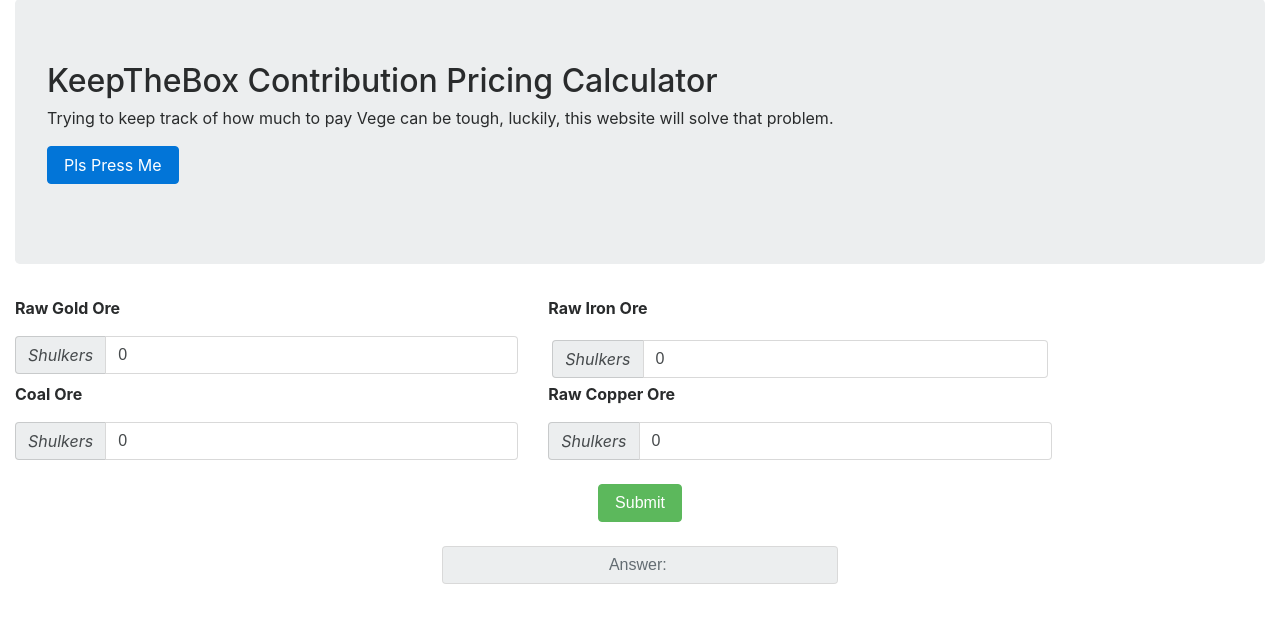
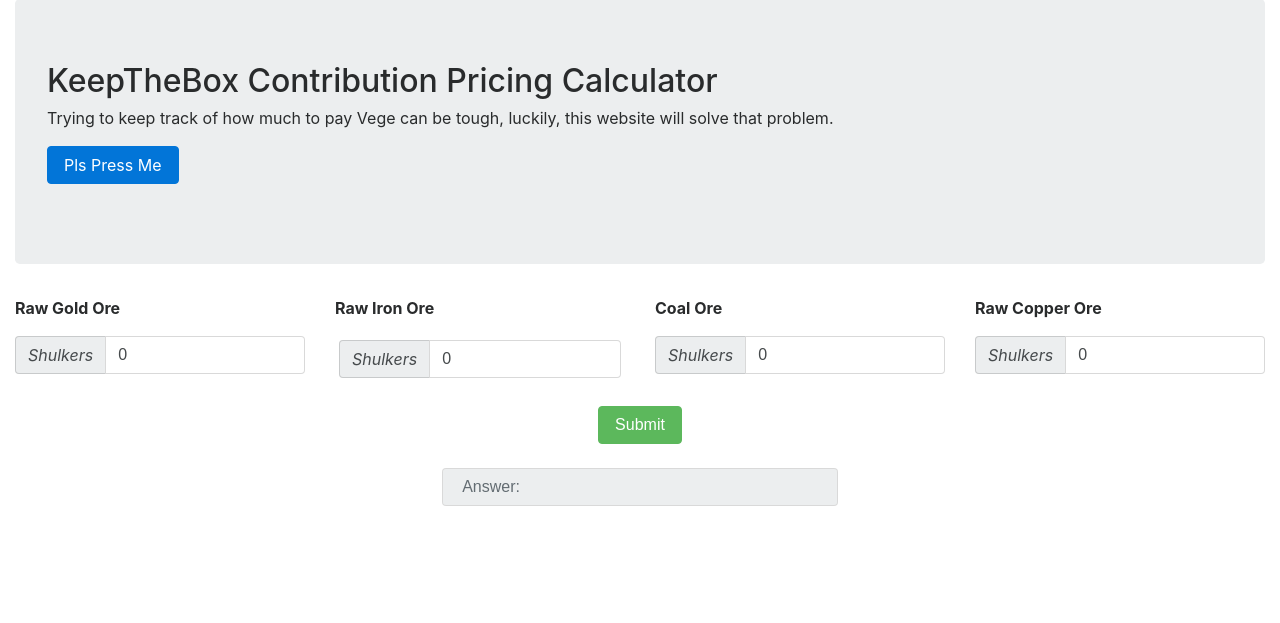
Before and after one commit to latham7/KeepTheBox, a Flask app: page / in a window 1280 px wide. Shown: the part 95-718 px from the top of the page. Run offline with Flask 2, Linux system fonts and the light colour scheme; some libraries are stand-ins or nearby versions.

Commit message:
fixed 2 rows. Now is all on one column

```diff
--- a/templates/index.html
+++ b/templates/index.html
@@ -43,7 +43,7 @@
 					</div>
 					<form id="calculate" action="/calculate">
 						<div class="row">
-							<div class="col-5">
+							<div class="col">
 								<p>
 									<strong>Raw Gold Ore</strong>
 								</p>
@@ -54,7 +54,7 @@
 										value="0">
 								</div>
 							</div>
-							<div class="col-5">
+							<div class="col">
 								<p>
 									<strong>Raw Iron Ore</strong>
 								</p>
@@ -65,7 +65,7 @@
 										value="0">
 								</div>
 							</div>
-							<div class="col-5">
+							<div class="col">
 								<p><strong>Coal Ore</strong></p>
 								<div class="input-group">
 									<span class="input-group-addon"><i>Shulkers</i></span>
@@ -74,7 +74,7 @@
 										value="0">
 								</div>
 							</div>
-							<div class="col-5">
+							<div class="col">
 								<p><strong>Raw Copper Ore</strong></p>
 								<div class="input-group">
 									<span class="input-group-addon"><i>Shulkers</i></span>
@@ -92,7 +92,8 @@
 								<br>
 								<button type="submit" class="btn btn-success">Submit</button>
 								<br><br>
-								<input class="form-control text-center" type="text" placeholder="Answer: {{ total }}" readonly>
+								<input class="form-control text-center" type="text" placeholder="Answer:
+									{{ total }}" readonly>
 							</div>
 							<div class="col-sm">
 							</div>
```
